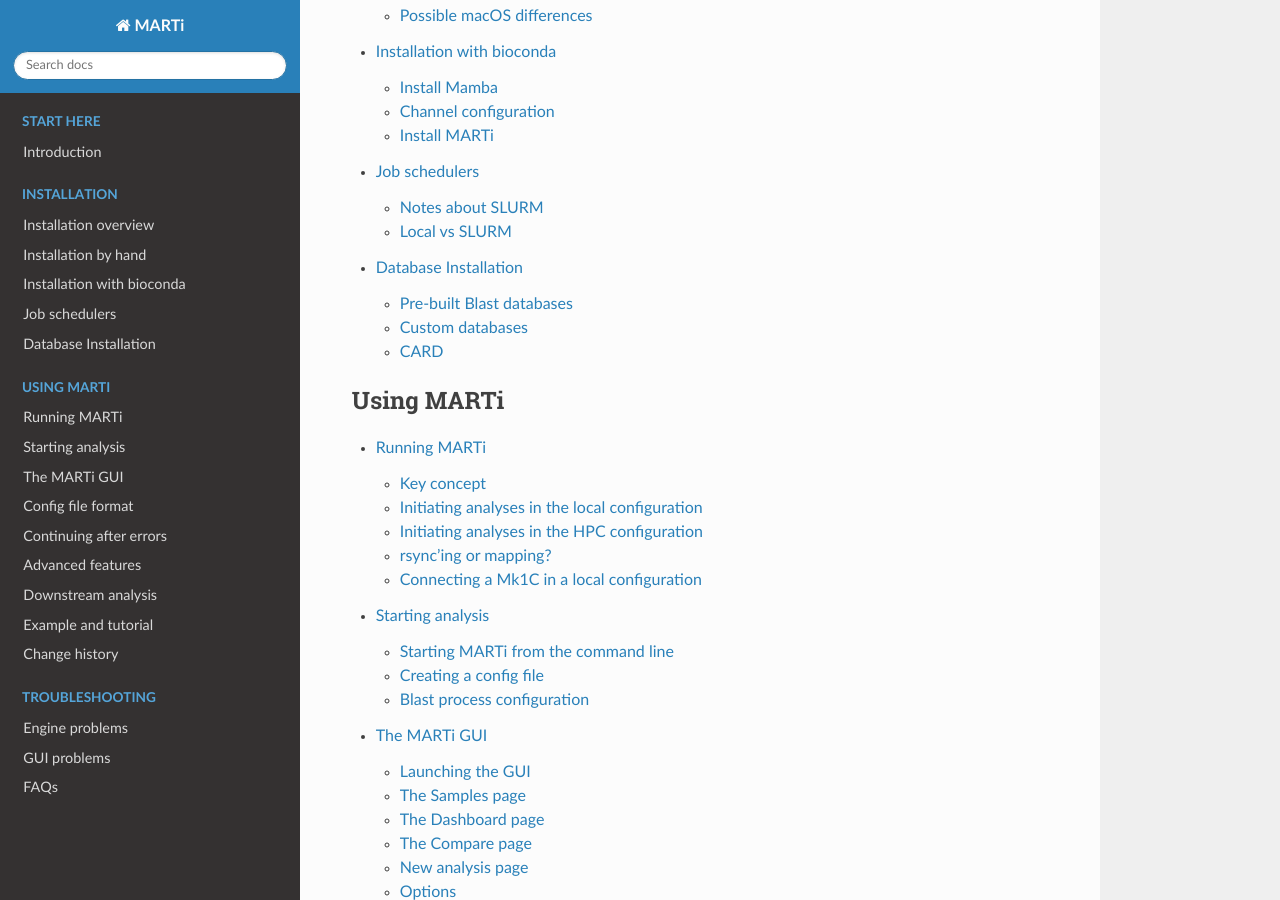
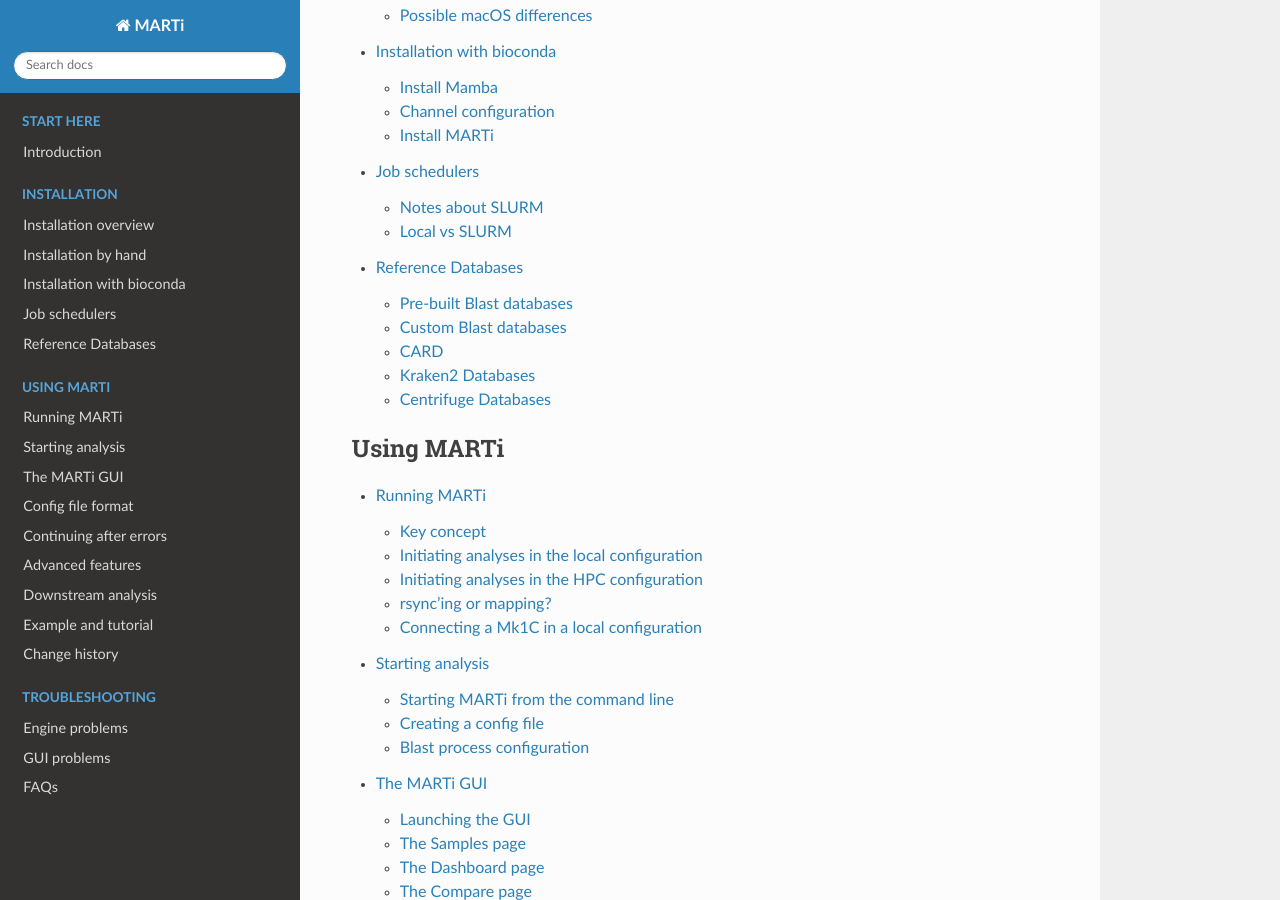
Before and after one commit to richardmleggett/MARTi, a Sphinx documentation site: the page built from docs/source/contents.rst, in a window 1280 px wide and 900 px high, scrolled down 551 px. Built offline with Sphinx 7.4.7 and the Read the Docs theme 3.1.0, drawn with Linux system fonts in a browser that asks for light colours; formulas are drawn with MathJax 3; some of the changed lines change nothing that is shown.

Commit message:
Update blastdbs.rst

```diff
--- a/docs/source/blastdbs.rst
+++ b/docs/source/blastdbs.rst
@@ -1,12 +1,14 @@
 .. _blastdbs:
 
-Database Installation
-===========================
+Reference Databases
+===================
+
+MARTi does not download or manage classification databases automatically. Users must ensure the databases are pre-built and accessible by the MARTi Engine at runtime. You must provide valid paths to these databases in the MARTi configuration file.
 
 Pre-built Blast databases
 -------------------------
 
-MARTi classifies reads with a combination of BLAST and its own Lowest Common Ancestor (LCA) algorithm. Users can provide a pre-built BLAST database, such as the nucleotide sequence database (nt) or Prokaryotic RefSeq database, or build and use a custom BLAST database.
+Users can provide a pre-built BLAST database, such as the nucleotide sequence database (nt) or Prokaryotic RefSeq database, or build and use a custom BLAST database.
 
 The easiest way to obtain the latest pre-built BLAST databases is by running the update_blastdb.pl script that comes with the BLAST+ command line tool (Perl is also a prerequisite). Documentation for this script can be seen by running
 the script without any arguments.
@@ -19,12 +21,12 @@
 
 ``update_blastdb.pl --decompress ref_prok_rep_genomes``
 
-Custom databases
-----------------
+Custom Blast databases
+----------------------
 
-If you want to make a custom BLAST database from FASTA files, you can use the makeblastdb tool distributed with the BLAST+ command line application. Before running the command you need to ensure that each sequence has a unique identifier and that you have created an additional file that maps these identifiers to NCBI taxids (`see here <https://www.ncbi.nlm.nih.gov/books/NBK569841/>`_ for more). Then you can build your database with a command similar to this::
+If you want to make a custom BLAST database from FASTA files, you can use the makeblastdb tool distributed with the BLAST+ command line application. Before running the command you need to ensure that each sequence has a unique identifier and that you have created an additional file that maps these identifiers to NCBI taxids (`see here <https://www.ncbi.nlm.nih.gov/books/NBK569841/>`_ for more). Then you can build your database with a command similar to this:
 
-  makeblastdb -in zymo_mock.fasta -parse_seqids -blastdb_version 5 -title "Zymo mock" -dbtype nucl -taxid_map taxid_map.txt
+``makeblastdb -in zymo_mock.fasta -parse_seqids -blastdb_version 5 -title "Zymo mock" -dbtype nucl -taxid_map taxid_map.txt``
 
 CARD
 ----
@@ -36,3 +38,45 @@
 3. Create a BLAST database from the FASTA sequences:
 
 ``makeblastdb -in nucleotide_fasta_protein_homolog_model.fasta -dbtype nucl``
+
+Kraken2 Databases
+-----------------
+To classify reads with Kraken2 users must provide a Kraken2-compatible database, either by building one themselves or downloading a pre-built one.
+
+Pre-built databases are available from:
+https://benlangmead.github.io/aws-indexes/k2
+
+To build a custom Kraken2 database, refer to the official Kraken2 manual:
+https://ccb.jhu.edu/software/kraken/MANUAL.html#custom-databases
+
+After downloading or building a database, provide the full path to the database directory in the MARTi configuration file.
+
+Centrifuge Databases
+---------------------
+MARTi also supports Centrifuge for classification.
+
+Prebuilt Centrifuge databases are available from:
+https://benlangmead.github.io/aws-indexes/centrifuge
+
+Note: These prebuilt databases are quite old (2016–2018) and do not reflect the latest available reference sequences. We recommend building your own up-to-date Centrifuge database where possible.
+
+Users can build their own Centrifuge database using the `centrifuge-download` and `centrifuge-build` commands. Here is an example for constructing a basic metagenomic database for Centrifuge:
+::
+ # download NCBI taxonomy
+ centrifuge-download -o taxonomy taxonomy
+
+ # download RefSeq genomes for archaea, bacteria, viral and fungi
+ centrifuge-download -o library -m -d "archaea,bacteria,viral,fungi" refseq > seqid2taxid.map
+
+ # add the human reference genome
+ centrifuge-download -o library -d "vertebrate_mammalian" -a "Chromosome" -t 9606 -c 'reference genome' refseq >> seqid2taxid.map
+
+ # concatenate all sequences into one file
+ find library -name '*.fna' -exec cat {} >> input-sequences.fna \;
+
+ # build the Centrifuge index
+ centrifuge-build -p 100 \
+  --conversion-table seqid2taxid.map \
+  --taxonomy-tree taxonomy/nodes.dmp \
+  --name-table taxonomy/names.dmp \
+  input-sequences.fna metagenome
```
